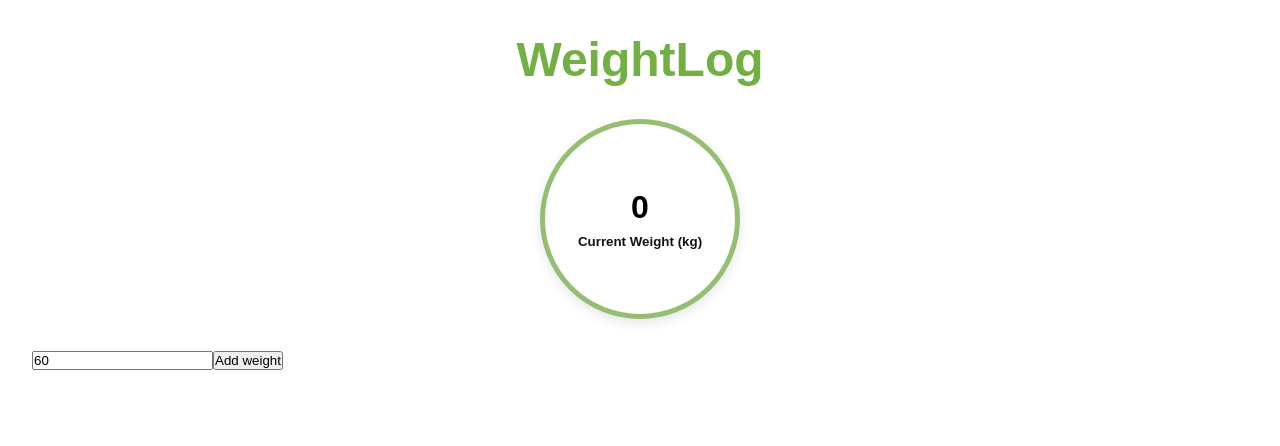
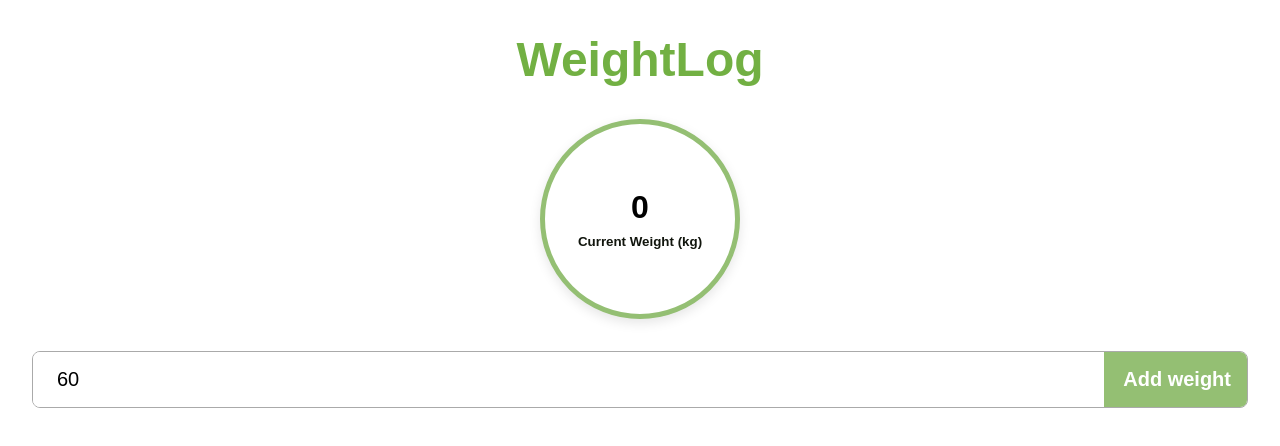
Before and after one commit to iyanuloluwa-Miracle/WeightLog, a Vue app: page / in a window 1280 px wide. Shown: the top 446 px of the page. Built offline with nearby package versions, Linux system fonts and the light colour scheme; a web font is replaced by a local one.

Commit message:
feat:styling

```diff
--- a/src/App.vue
+++ b/src/App.vue
@@ -170,4 +170,76 @@ h2{
   font-weight: bold;
 }
 
+form{
+  display: flex;
+  margin-bottom: 2rem;
+  border: 1px solid #AAA;
+  border-radius: 0.5rem;
+  overflow: hidden;
+  transition: 200ms linear;
+}
+form:focus-within,
+form:hover{
+  border-color: #72b043;
+  border-width: 2px;
+}
+
+form input[type="number"]{
+  appearance: none;
+  outline: none;
+  border:none;
+  background: white;
+  flex:1 1 0%;
+  padding: 1rem 1.5rem;
+  font-size: 1.25rem;
+}
+
+form input[type="submit"]{
+  appearance: none;
+  outline: none;
+  border:none;
+  cursor: pointer;
+  background-color: #94bf73;
+  padding: 0.5rem 1rem;
+  color:white;
+  font-size: 1.25rem;
+  font-weight: 700;
+  transition: 200ms linear;
+  border-left: 3px solid transparent;
+}
+
+
+form input[type="submit"]:hover{
+  background-color: #1abc9c;
+  color:white;
+  border-left-color:#72b043;
+}
+
+.canvas-box{
+  width: 100%;
+  max-width: 720px;
+  background-color: white;
+  padding:1rem;
+  border-radius: 0.5rem;
+  box-shadow: 0 4px 12px rgba(0,0,0,0.1);
+  margin-bottom: 2rem;
+}
+.weight-history ul{
+  list-style: none;
+  padding: 0;
+  margin:0;
+}
+
+.weight-history ul li{
+  display:flex;
+  justify-content: space-between;
+  align-items: center;
+  padding: 0.5rem;
+  cursor:pointer;
+}
+
+.weight-history ul li:nth-child(even){
+  background-color: #dfdfdf;
+}
+
 </style>
```
